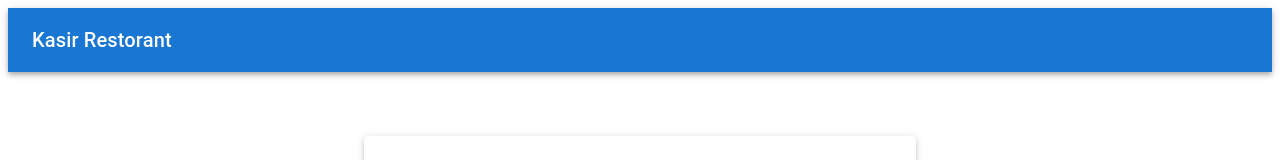
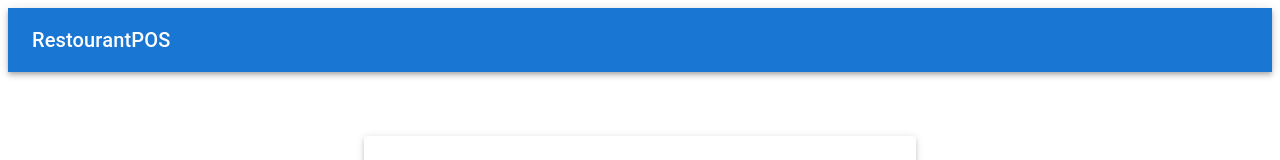
Before and after one commit to mhmdramadhan/food-app, a React (Vite) app in the folder frontend/: page /login in a window 1280 px wide. Shown: the top 160 px of the page. Built offline with nearby package versions, Linux system fonts and the light colour scheme.

Commit message:
fix: update Navbar title from 'Kasir Restorant' to 'RestourantPOS'

```diff
--- a/frontend/src/components/Navbar.jsx
+++ b/frontend/src/components/Navbar.jsx
@@ -16,7 +16,7 @@ const Navbar = () => {
   return (
     <AppBar position="static">
       <Toolbar sx={{ display: "flex", justifyContent: "space-between" }}>
-        <Typography variant="h6">Kasir Restorant</Typography>
+        <Typography variant="h6">RestourantPOS</Typography>
         <div>
           {user && (
             <>
```
